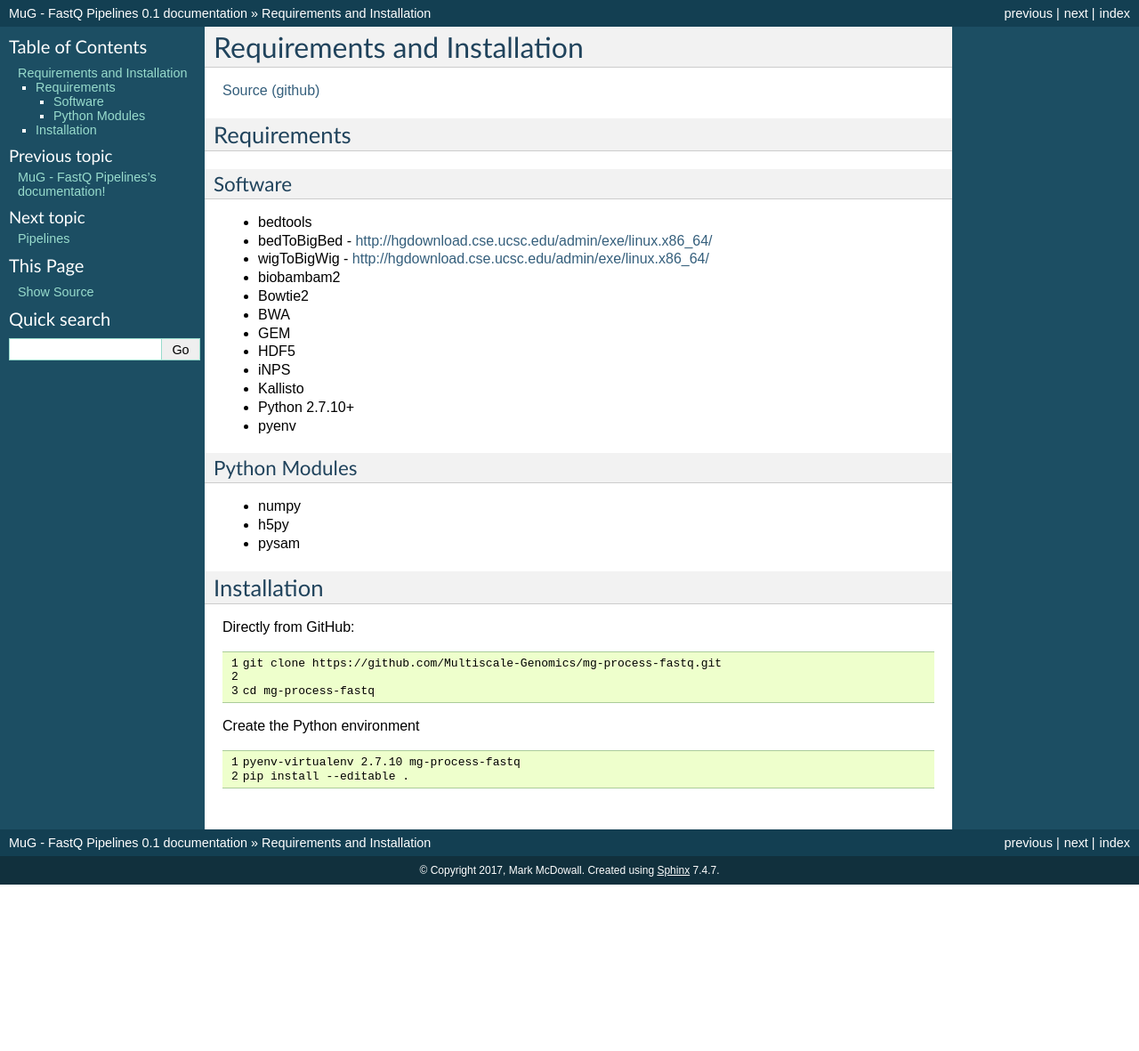
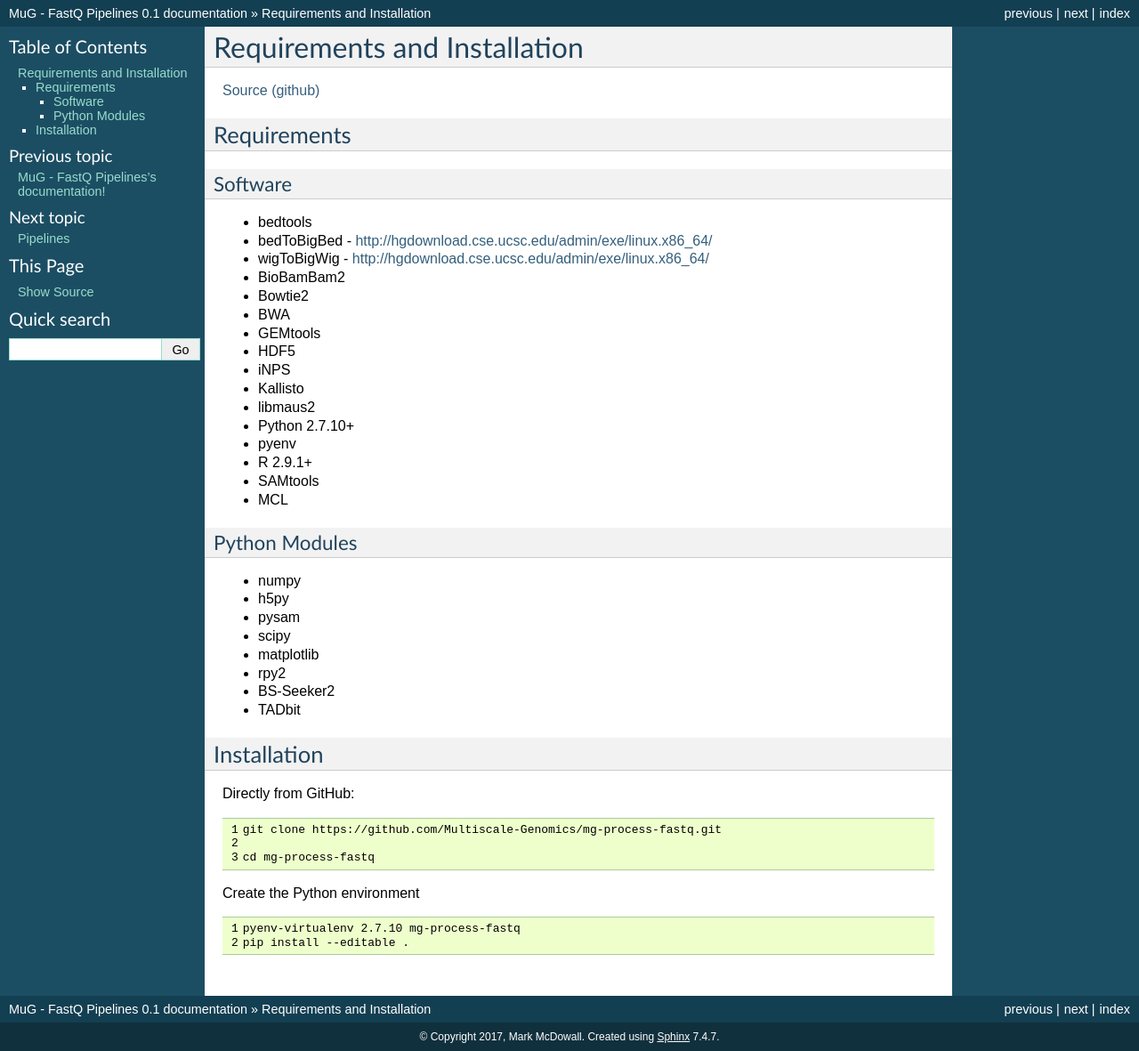
Before and after one commit to Multiscale-Genomics/mg-process-fastq, a Sphinx documentation site: the page built from docs/install.rst, in a window 1280 px wide. Shown: the whole page at 89% size. Built offline with Sphinx 7.4.7, drawn with Linux system fonts in a browser that asks for light colours; before the commit the page ends 994 px from its top, so only the background shows below that.

Commit message:
Updated the requirements list

```diff
--- a/docs/install.rst
+++ b/docs/install.rst
@@ -12,15 +12,19 @@ Software
 - bedtools
 - bedToBigBed - http://hgdownload.cse.ucsc.edu/admin/exe/linux.x86_64/
 - wigToBigWig - http://hgdownload.cse.ucsc.edu/admin/exe/linux.x86_64/
-- biobambam2
+- BioBamBam2
 - Bowtie2
 - BWA
-- GEM
+- GEMtools
 - HDF5
 - iNPS
 - Kallisto
+- libmaus2
 - Python 2.7.10+
 - pyenv
+- R 2.9.1+
+- SAMtools
+- MCL
 
 Python Modules
 ^^^^^^^^^^^^^^
@@ -28,6 +32,11 @@ Python Modules
 - numpy
 - h5py
 - pysam
+- scipy
+- matplotlib
+- rpy2
+- BS-Seeker2
+- TADbit
 
 Installation
 ------------
```
